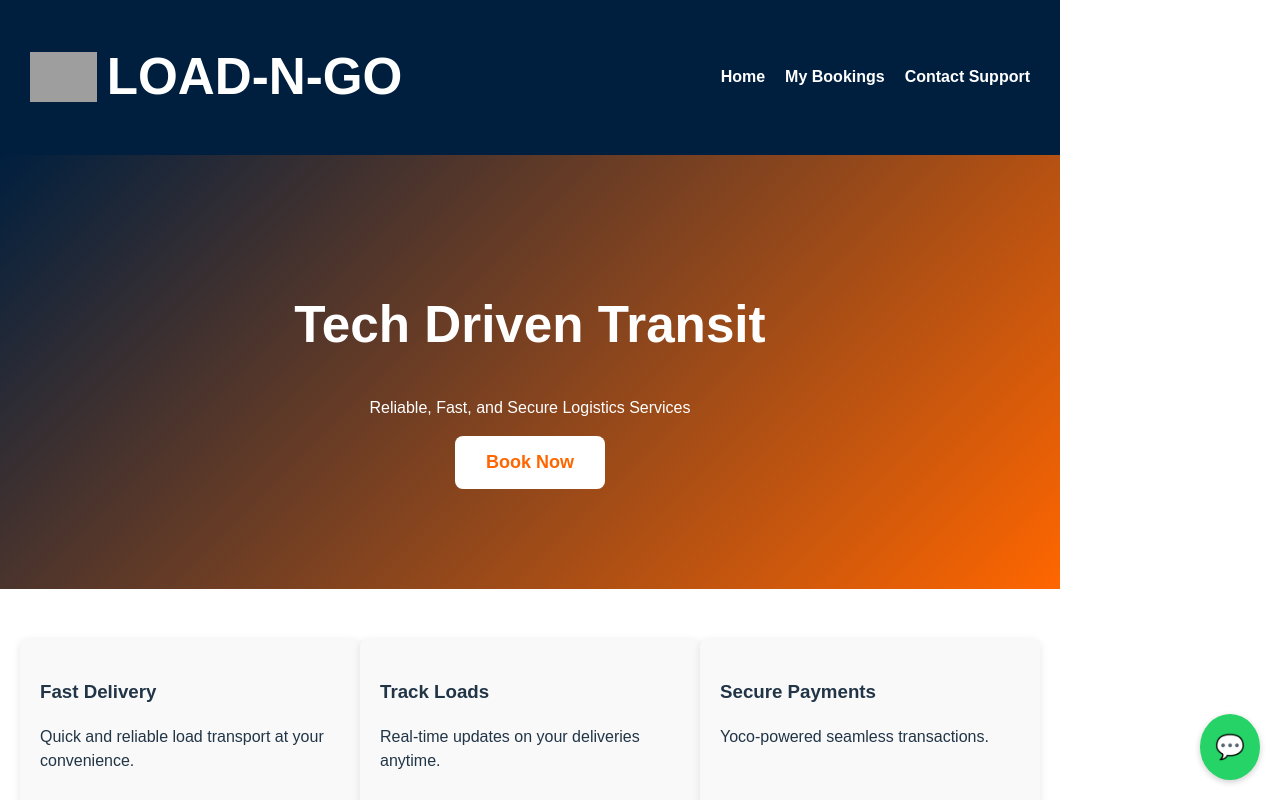
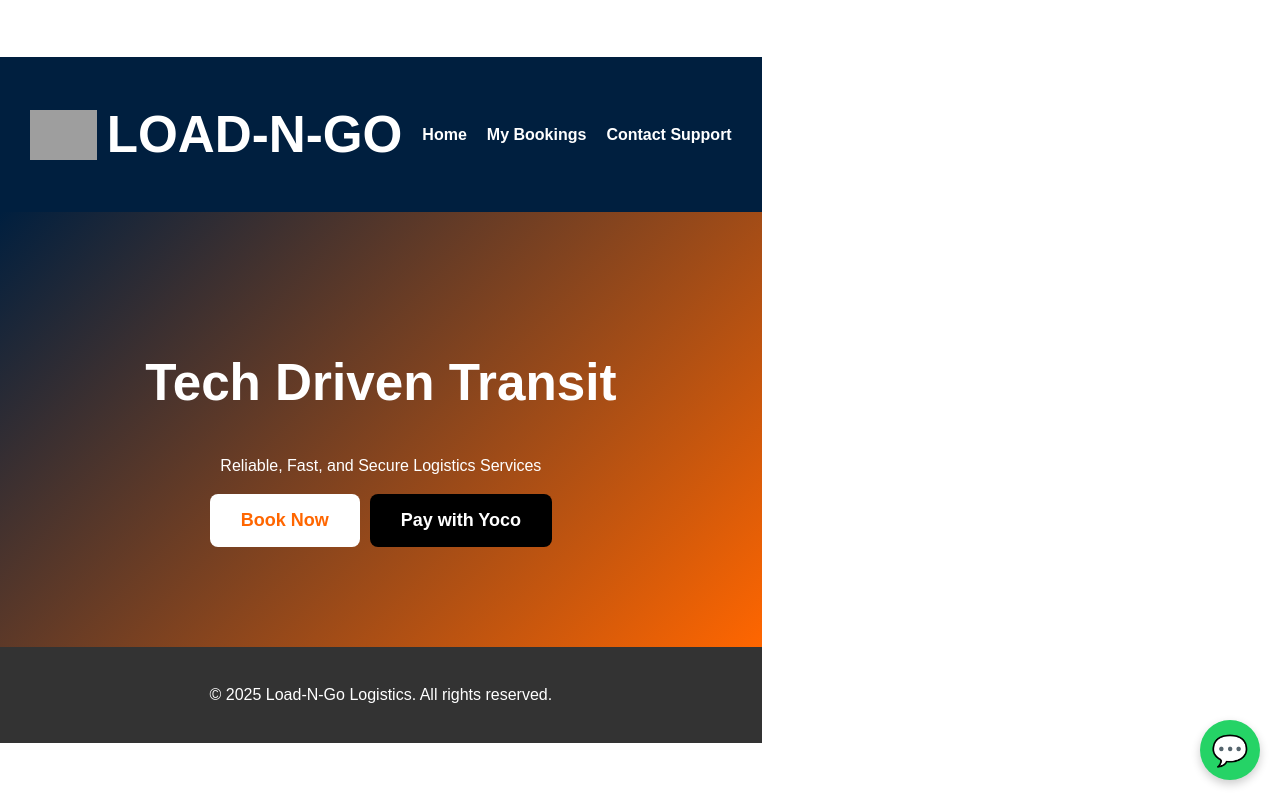
Before and after one commit to thandovambe1/load-n-go-logistics, a React (Vite) app: page / in a window 1280 px wide. Shown: the top 800 px of the page. Built offline with nearby package versions, Linux system fonts and the light colour scheme; grey boxes are pictures that could not be loaded.

Commit message:
Update App.jsx

```diff
--- a/src/App.jsx
+++ b/src/App.jsx
@@ -2,104 +2,94 @@ import React, { useState } from "react";
 import { BrowserRouter as Router, Routes, Route, Link } from "react-router-dom";
 import "./App.css";
 
+// ✅ WhatsApp Button Component
+const WhatsAppButton = () => (
+  <a
+    href="https://wa.me/27600000000" // Replace with your WhatsApp number
+    target="_blank"
+    rel="noopener noreferrer"
+    style={{
+      position: "fixed",
+      bottom: "20px",
+      right: "20px",
+      backgroundColor: "#25D366",
+      color: "white",
+      borderRadius: "50%",
+      width: "60px",
+      height: "60px",
+      display: "flex",
+      alignItems: "center",
+      justifyContent: "center",
+      fontSize: "30px",
+      boxShadow: "0 4px 10px rgba(0,0,0,0.2)",
+      zIndex: "1000"
+    }}
+  >
+    💬
+  </a>
+);
+
 // ✅ Home Page
-function Home() {
-  return (
-    <div>
-      <section className="hero">
-        <h1>Tech Driven Transit</h1>
-        <p>Reliable, Fast, and Secure Logistics Services</p>
-        <button onClick={() => (window.location.href = "/bookings")}>Book Now</button>
-      </section>
-
-      <section className="features">
-        <div className="feature-card">
-          <h3>Fast Delivery</h3>
-          <p>Quick and reliable load transport at your convenience.</p>
-        </div>
-        <div className="feature-card">
-          <h3>Track Loads</h3>
-          <p>Real-time updates on your deliveries anytime.</p>
-        </div>
-        <div className="feature-card">
-          <h3>Secure Payments</h3>
-          <p>Yoco-powered seamless transactions.</p>
-        </div>
-      </section>
-    </div>
-  );
-}
+const Home = () => (
+  <section className="hero">
+    <h1>Tech Driven Transit</h1>
+    <p>Reliable, Fast, and Secure Logistics Services</p>
+    <button style={{ marginRight: "10px" }}>Book Now</button>
+    <button style={{ background: "black", color: "white" }}>Pay with Yoco</button>
+  </section>
+);
 
 // ✅ My Bookings Page
-function Bookings() {
-  const [pickup, setPickup] = useState("");
-  const [dropoff, setDropoff] = useState("");
-  const [date, setDate] = useState("");
-  const [time, setTime] = useState("");
-  const [details, setDetails] = useState("");
+const MyBookings = () => {
+  const [formData, setFormData] = useState({
+    pickup: "",
+    dropoff: "",
+    date: "",
+    time: "",
+    loadDetails: ""
+  });
+
+  const handleChange = (e) => {
+    setFormData({ ...formData, [e.target.name]: e.target.value });
+  };
 
   const handleSubmit = (e) => {
     e.preventDefault();
-    alert(`Booking Confirmed!\nPickup: ${pickup}\nDrop-off: ${dropoff}\nDate: ${date}\nTime: ${time}\nDetails: ${details}`);
+    alert(`Booking Confirmed!\nPickup: ${formData.pickup}\nDrop-off: ${formData.dropoff}\nDate: ${formData.date}\nTime: ${formData.time}`);
   };
 
   return (
-    <div className="form-container">
+    <div className="booking-form">
       <h2>Book Your Load</h2>
       <form onSubmit={handleSubmit}>
-        <input type="text" placeholder="Pickup Location" value={pickup} onChange={(e) => setPickup(e.target.value)} required />
-        <input type="text" placeholder="Drop-off Location" value={dropoff} onChange={(e) => setDropoff(e.target.value)} required />
-        <input type="date" value={date} onChange={(e) => setDate(e.target.value)} required />
-        <input type="time" value={time} onChange={(e) => setTime(e.target.value)} required />
-        <textarea placeholder="Load Details" value={details} onChange={(e) => setDetails(e.target.value)} required></textarea>
+        <input type="text" name="pickup" placeholder="Pickup Location" onChange={handleChange} required />
+        <input type="text" name="dropoff" placeholder="Drop-off Location" onChange={handleChange} required />
+        <input type="date" name="date" onChange={handleChange} required />
+        <input type="time" name="time" onChange={handleChange} required />
+        <textarea name="loadDetails" placeholder="Load Details" onChange={handleChange}></textarea>
         <button type="submit">Confirm Booking</button>
+        <button type="button" style={{ background: "black", color: "white", marginTop: "10px" }}>
+          Pay with Yoco
+        </button>
       </form>
-      <a
-        href="https://pay.yoco.com/" // Replace with your Yoco Pay Link
-        target="_blank"
-        rel="noopener noreferrer"
-        className="yoco-button"
-      >
-        Pay with Yoco
-      </a>
     </div>
   );
-}
+};
 
 // ✅ Contact Support Page
-function Contact() {
-  return (
-    <div className="contact">
-      <h2>Contact Support</h2>
-      <p>Need help? Reach us via:</p>
-      <p>Email: support@loadngologistics.com</p>
-      <p>Phone: +27 81 123 4567</p>
-      <p>Or click the WhatsApp button below!</p>
-    </div>
-  );
-}
+const Contact = () => (
+  <div style={{ textAlign: "center", padding: "50px" }}>
+    <h2>Contact Support</h2>
+    <p>Need help? Reach out to us via WhatsApp or email: support@loadngo.com</p>
+  </div>
+);
 
-// ✅ WhatsApp Floating Button
-function WhatsAppButton() {
-  return (
-    <a
-      href="https://wa.me/27811234567" // Replace with your WhatsApp number
-      className="whatsapp-button"
-      target="_blank"
-      rel="noopener noreferrer"
-    >
-      💬
-    </a>
-  );
-}
-
-// ✅ Main App Component
 function App() {
   return (
     <Router>
       <header>
         <div style={{ display: "flex", alignItems: "center" }}>
-          <img src="/logo.png" alt="Load-N-Go Logo" />
+          <img src="/logo.png" alt="Load-N-Go Logo" style={{ height: "50px" }} />
           <h1 style={{ marginLeft: "10px" }}>LOAD-N-GO</h1>
         </div>
         <nav>
@@ -111,7 +101,7 @@ function App() {
 
       <Routes>
         <Route path="/" element={<Home />} />
-        <Route path="/bookings" element={<Bookings />} />
+        <Route path="/bookings" element={<MyBookings />} />
         <Route path="/contact" element={<Contact />} />
       </Routes>
 
```
